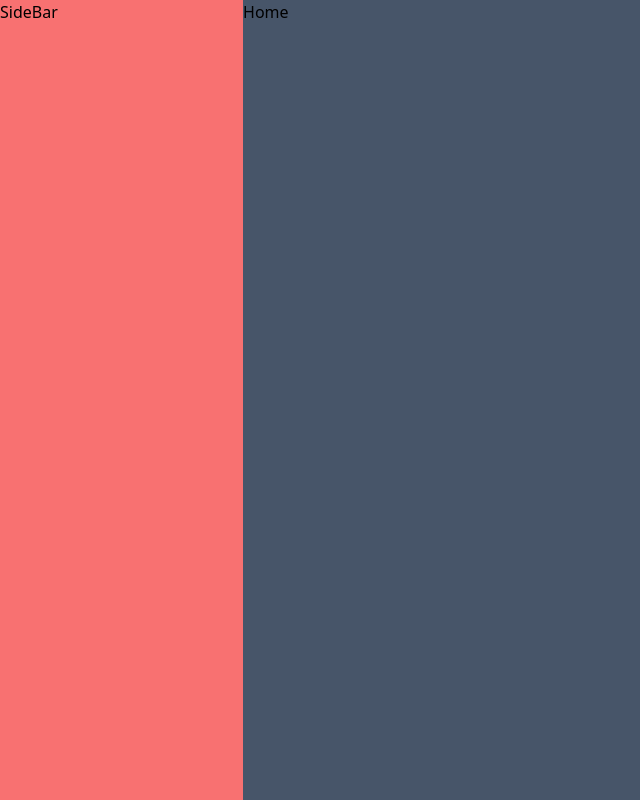
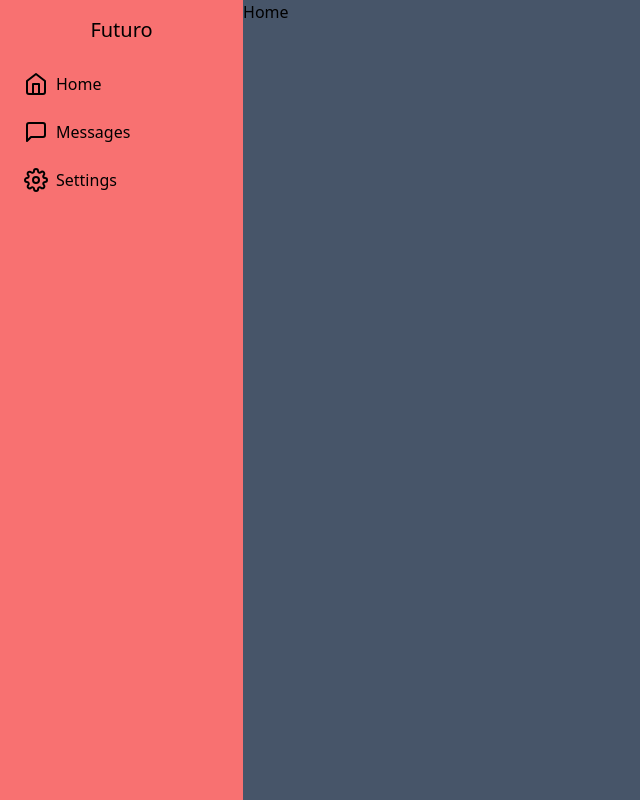
Before and after one commit to reymooy27/futsal-saas, a Next.js app: page / in a window 1280 px wide. Shown: the whole page, without its empty margins (0-640 px from the left). Built offline with nearby package versions, Linux system fonts and the light colour scheme.

Commit message:
add icons

```diff
--- a/components/SideBar.tsx
+++ b/components/SideBar.tsx
@@ -1,7 +1,26 @@
+import Link from 'next/link'
 import React from 'react'
-
+import { Home, MessageSquare, Settings} from 'react-feather'
 export default function SideBar() {
   return (
-    <div className='w-[300px] h-full bg-red-400'>SideBar</div>
+    <aside className='w-[300px] h-full bg-red-400'>
+      <div className='flex justify-center items-center p-4'>
+        <h1 className='text-xl bold'>Futuro</h1>
+      </div>
+      <nav className='flex flex-col items-center px-3'>
+        <Link href='/' className='block w-full rounded-md flex items-center gap-2 m-3 px-3 hover:text-green-500'>
+            <Home/>
+            <h2>Home</h2>
+        </Link>
+        <Link href='/messages' className='w-full rounded-md flex items-center gap-2 m-3 px-3 hover:text-green-500'>
+          <MessageSquare/>
+          <h2>Messages</h2>
+        </Link>
+        <Link href='/settings' className='w-full rounded-md flex items-center gap-2 m-3 px-3 hover:text-green-500'>
+          <Settings/>
+          <h2>Settings</h2>
+        </Link>
+      </nav>
+    </aside>
   )
 }
```
